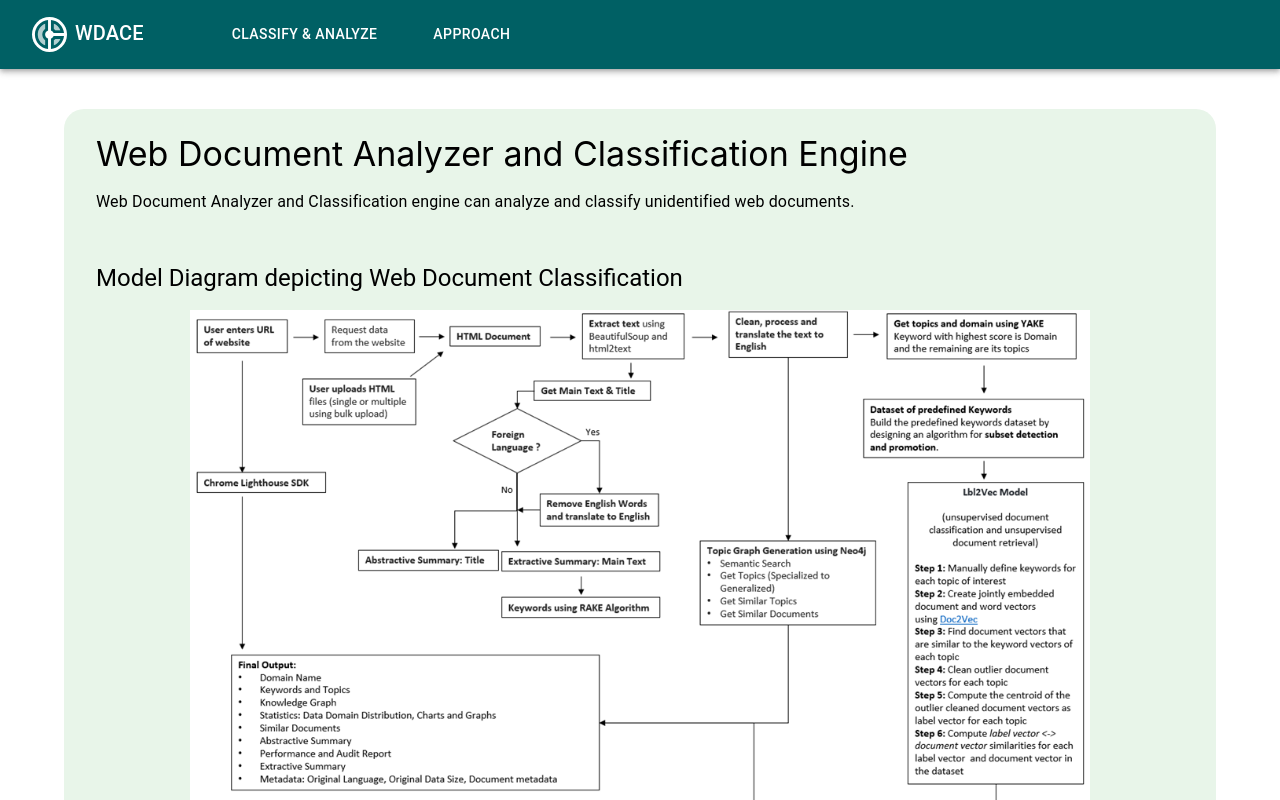
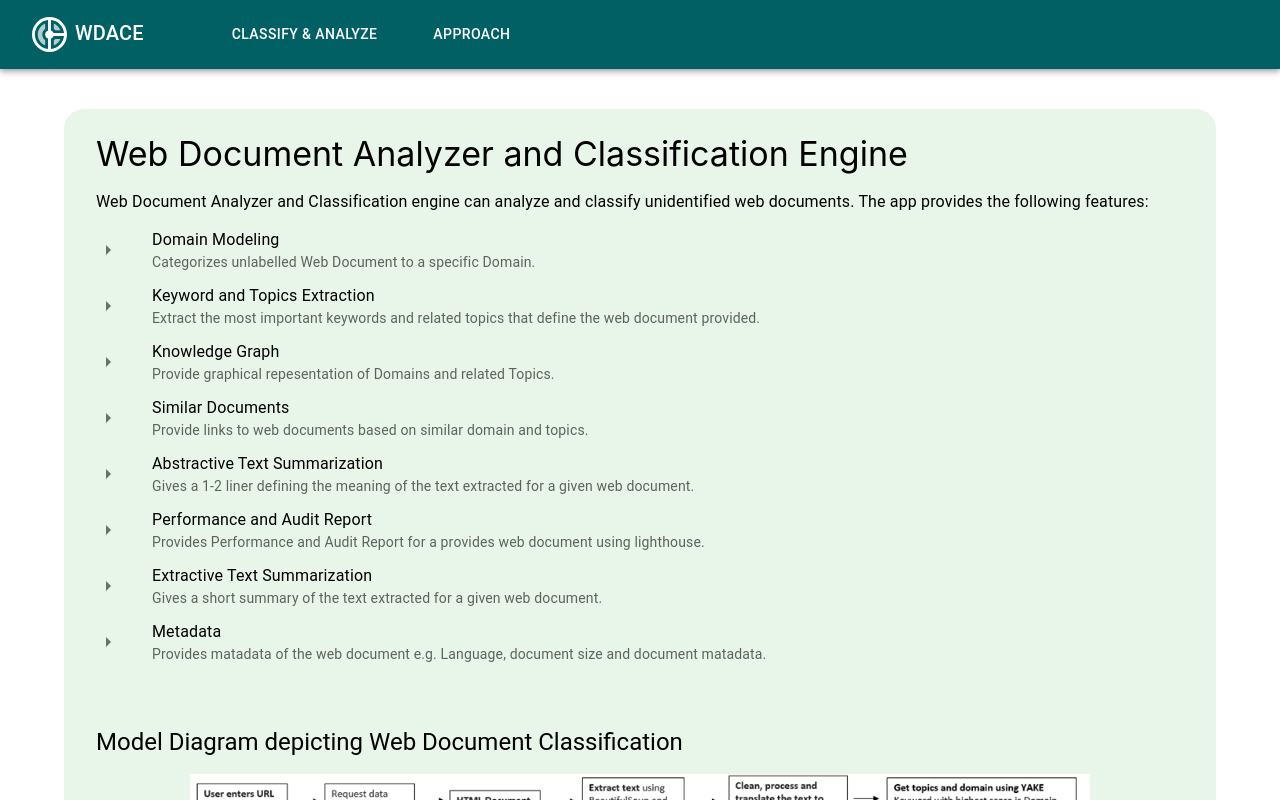
Before and after one commit to VirajPatidar/wdace-frontend, a React (Create React App) app: page /approach in a window 1280 px wide. Shown: the top 800 px of the page. Built offline with nearby package versions, Linux system fonts and the light colour scheme.

Commit message:
approach-features

```diff
--- a/src/components/approach.js
+++ b/src/components/approach.js
@@ -31,8 +31,58 @@ const Approach = () => {
                         </Box>
                         <Box mt={2}>
                             <Typography variant='body1'>
-                                Web Document Analyzer and Classification engine can analyze and classify unidentified web documents.
+                                Web Document Analyzer and Classification engine can analyze and classify unidentified web documents. The app provides the following features:
                             </Typography>
+                            <List>
+                                <ListItem disablePadding>
+                                    <ListItemIcon>
+                                        <ArrowRightIcon />
+                                    </ListItemIcon>
+                                    <ListItemText primary="Domain Modeling" secondary="Categorizes unlabelled Web Document to a specific Domain." />
+                                </ListItem>
+                                <ListItem disablePadding>
+                                    <ListItemIcon>
+                                        <ArrowRightIcon />
+                                    </ListItemIcon>
+                                    <ListItemText primary="Keyword and Topics Extraction" secondary="Extract the most important keywords and related topics that define the web document provided." />
+                                </ListItem>
+                                <ListItem disablePadding>
+                                    <ListItemIcon>
+                                        <ArrowRightIcon />
+                                    </ListItemIcon>
+                                    <ListItemText primary="Knowledge Graph" secondary="Provide graphical repesentation of Domains and related Topics." />
+                                </ListItem>
+                                <ListItem disablePadding>
+                                    <ListItemIcon>
+                                        <ArrowRightIcon />
+                                    </ListItemIcon>
+                                    <ListItemText primary="Similar Documents" secondary="Provide links to web documents based on similar domain and topics." />
+                                </ListItem>
+                                <ListItem disablePadding>
+                                    <ListItemIcon>
+                                        <ArrowRightIcon />
+                                    </ListItemIcon>
+                                    <ListItemText primary="Abstractive Text Summarization" secondary="Gives a 1-2 liner defining the meaning of the text extracted for a given web document." />
+                                </ListItem>
+                                <ListItem disablePadding>
+                                    <ListItemIcon>
+                                        <ArrowRightIcon />
+                                    </ListItemIcon>
+                                    <ListItemText primary="Performance and Audit Report" secondary="Provides Performance and Audit Report for a provides web document using lighthouse." />
+                                </ListItem>
+                                <ListItem disablePadding>
+                                    <ListItemIcon>
+                                        <ArrowRightIcon />
+                                    </ListItemIcon>
+                                    <ListItemText primary="Extractive Text Summarization" secondary="Gives a short summary of the text extracted for a given web document." />
+                                </ListItem>
+                                <ListItem disablePadding>
+                                    <ListItemIcon>
+                                        <ArrowRightIcon />
+                                    </ListItemIcon>
+                                    <ListItemText primary="Metadata" secondary="Provides matadata of the web document e.g. Language, document size and document matadata." />
+                                </ListItem>
+                            </List>
                         </Box>
                         <Box mt={6} >
                             <Box>
```
